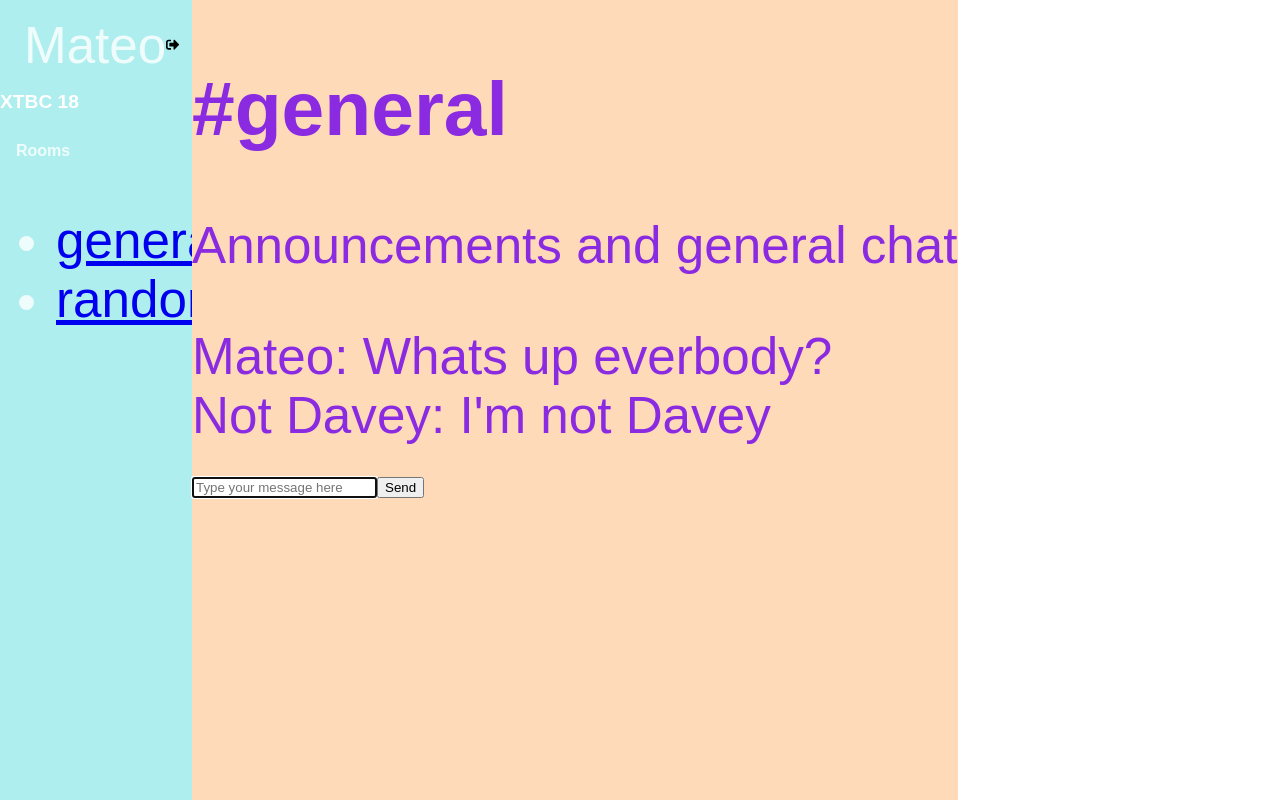
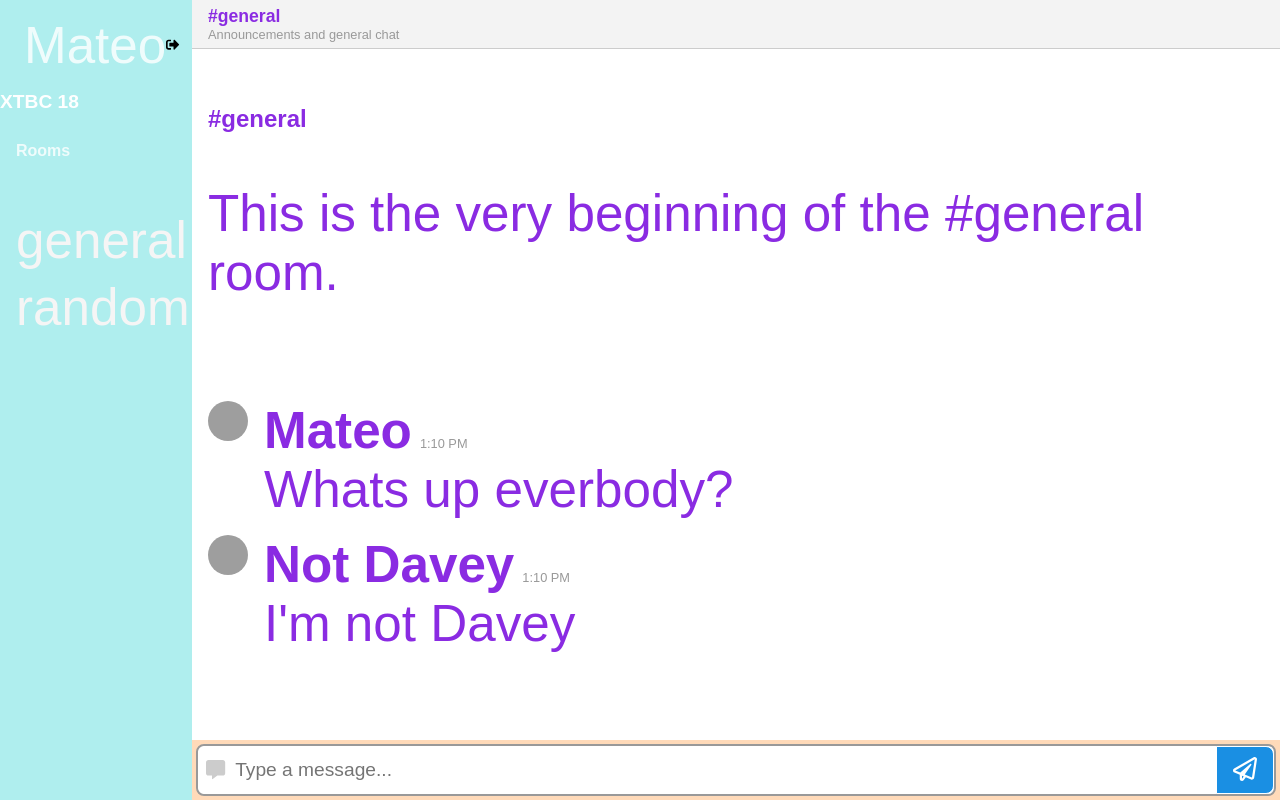
Before and after one commit to magordon97/Chatarang, a React (Create React App) app: page / in a window 1280 px wide. Built offline with nearby package versions, Linux system fonts and the light colour scheme; grey boxes are pictures that could not be loaded.

Commit message:
Add styling to Chat, Message, MessageList, and MessageForm

```diff
--- a/src/Chat.js
+++ b/src/Chat.js
@@ -54,6 +54,9 @@ class Chat extends Component{
 
 const styles = {
     backgroundColor: 'PeachPuff',
+    flex: '1',
+    display: 'flex',
+    flexDirection: 'column',
 }
 
 export default Chat
--- a/src/ChatHeader.js
+++ b/src/ChatHeader.js
@@ -2,13 +2,35 @@ import React from 'react'
 
 const ChatHeader = () => {
         return(
-            <header className='ChatHeader'>
+            <header className='ChatHeader' style={styles.chatHeader}>
                 <div className='roomInfo'>
-                    <h2>#general</h2>
-                    <p>Announcements and general chat</p>
+                    <h2 style={styles.h2}>#general</h2>
+                    <p style={styles.p}>Announcements and general chat</p>
                 </div>
             </header>
         )
 }
 
+const styles = {
+    chatHeader:{
+        backgroundColor: '#f3f3f3',
+        borderBottom: '1px solid #ccc',
+        height: '3rem',
+        padding: '0 1rem',
+        display: 'flex',
+        alignItems: 'center',
+    },
+
+    h2: {
+        fontSize: '1.1rem',
+        margin: '0',
+    },
+
+    p: {
+        color: '#999',
+        margin: '0',
+        fontSize: '0.8rem',
+    },
+}
+
 export default ChatHeader
--- a/src/Message.js
+++ b/src/Message.js
@@ -1,11 +1,36 @@
 import React from 'react'
 
-const Message = (props) => {
-        return(
-            <div className='Message'>
-                {props.message.user.displayName}: {props.message.body}
-            </div>
-        )
-}
+import Metadata from './Metadata'
+import Avatar from './Avatar'
 
-export default Message
+const Message = ({ message }) => {
+    return (
+      <div
+        className="Message"
+        style={styles.message}
+      >
+        <Avatar user={message.user} />
+        <div style={styles.details}>
+          <Metadata message={message} />
+          <div className="body">
+            {message.body}
+          </div>
+        </div>
+      </div>
+    )
+  }
+
+  const styles = {
+    message: {
+      display: 'flex',
+      marginTop: '1rem',
+      padding: '0 1rem',
+    },
+
+    details: {
+      flex: 1,
+      paddingLeft: '0.5rem',
+    },
+  }
+
+  export default Message
--- a/src/MessageForm.js
+++ b/src/MessageForm.js
@@ -1,41 +1,93 @@
 import React, { Component } from 'react'
+import { StyleSheet, css } from 'aphrodite'
 
-class MessageForm extends Component{
+class MessageForm extends Component {
   state = {
     body: '',
   }
 
-    handleChange = (ev) => {
+  handleSubmit = (ev) => {
     ev.preventDefault()
-        this.setState({body: ev.target.value})
+    this.props.addMessage(this.state.body)
+    this.setState({ body: '' })
   }
 
-    handleSubmit = (ev) =>{
-        ev.preventDefault()
-        this.props.addMessage(this.state.body)
-        this.setState({body: ''})
+  handleChange = (ev) => {
+    this.setState({ body: ev.target.value })
   }
 
-    render(){
-        return(
-            <form className='MessageForm' onSubmit={this.handleSubmit}>
+  render() {
+    return (
+      <form
+        className={`MessageForm ${css(styles.messageForm)}`}
+        onSubmit={this.handleSubmit}
+      >
+        <div className={css(styles.icon)}>
+          <i className="fas fa-comment-alt"></i>
+        </div>
         <input
-                    type='text'
-                    name='body'
-                    placeholder='Type your message here'
+          autoFocus
+          required
+          type="text"
+          name="body"
+          className={css(styles.input)}
+          placeholder="Type a message..."
           value={this.state.body}
           onChange={this.handleChange}
-                    autoFocus
-                    required
         />
         <button
-                    type='submit'
+          type="submit"
+          className={css(styles.button)}
         >
-                Send
+          <i className="far fa-paper-plane" title="Send"></i>
         </button>
       </form>
     )
   }
 }
 
+const styles = StyleSheet.create({
+  messageForm: {
+    backgroundColor: 'white',
+    height: '3rem',
+    display: 'flex',
+    alignItems: 'stretch',
+    border: '2px solid #999',
+    borderRadius: '0.5rem',
+    margin: '0.25rem',
+    padding: 0,
+  },
+
+  icon: {
+    display: 'flex',
+    borderRadius: '0.5rem',
+    alignItems: 'center',
+    backgroundColor: 'white',
+    color: '#ccc',
+    padding: '0 0.5rem',
+    fontSize: '1.2rem',
+  },
+
+  input: {
+    flex: 1,
+    fontSize: '1.2rem',
+    border: 0,
+
+    ':focus': {
+      outline: 0,
+    },
+  },
+
+  button: {
+    fontSize: '1.5rem',
+    backgroundColor: '#1A8FE3',
+    color: 'white',
+    paddingLeft: '1rem',
+    paddingRight: '1rem',
+    borderTopRightRadius: '0.5rem',
+    borderBottomRightRadius: '0.5rem',
+    border: '1px solid white',
+  }
+})
+
 export default MessageForm
--- a/src/MessageList.js
+++ b/src/MessageList.js
@@ -3,12 +3,38 @@ import Message from './Message'
 
 const MessageList = (props) => {
         return(
-            <div className='MessageList'>
-                {props.messages.map(msg =>
-                <Message message={msg} key={msg.id} />
-                )}
+            <div className='MessageList'
+                style={styles.messageList}>
+                    <div style={styles.roomAnnouncement}>
+                        <h3 style={styles.h3}>
+                            #general
+                        </h3>
+                        <p>This is the very beginning of the #general room.</p>
+                    </div>
+                    {
+                    props.messages.map(msg => (
+                        <Message message={msg} key={msg.id} />
+                        ))
+                    }
             </div>
         )
 }
 
+const styles = {
+    messageList: {
+        backgroundColor: 'white',
+        flex: '1',
+        paddingBottom: '1rem',
+        overflowY: 'scroll',
+    },
+
+  roomAnnouncement: {
+    padding: '2rem 1rem',
+  },
+
+  h3: {
+    fontSize: '1.5rem',
+  },
+}
+
 export default MessageList
--- /dev/null
+++ b/src/Metadata.js
@@ -0,0 +1,36 @@
+import React from 'react'
+
+const Metadata = ({ message }) => {
+  return (
+    <div
+      className="Metadata"
+      style={styles.metadata}
+    >
+      <div style={styles.user}>
+        {message.user.displayName}
+      </div>
+      <div style={styles.time}>
+        1:10 PM
+      </div>
+    </div>
+  )
+}
+
+const styles = {
+  metadata: {
+    display: 'flex',
+    alignItems: 'baseline',
+  },
+
+  user: {
+    fontWeight: 'bold',
+    marginRight: '0.5rem',
+  },
+
+  time: {
+    color: '#999',
+    fontSize: '0.8rem',
+  },
+}
+
+export default Metadata
--- a/src/RoomList.js
+++ b/src/RoomList.js
@@ -8,9 +8,9 @@ const RoomList = () => {
               style={styles.children}
             >
               <h2 className={css(styles.h2)}>Rooms</h2>
-              <ul>
-                <li><a href="#">general</a></li>
-                <li><a href="#">random</a></li>
+              <ul className={css(styles.list)}>
+                <li className={css(styles.item)}><a href="#" className={css(styles.link)}>general</a></li>
+                <li className={css(styles.item)}><a href="#" className={css(styles.link)}>random</a></li>
               </ul>
         </nav>
     )
```
Lines whose indentation alone changed are shown as unchanged.
